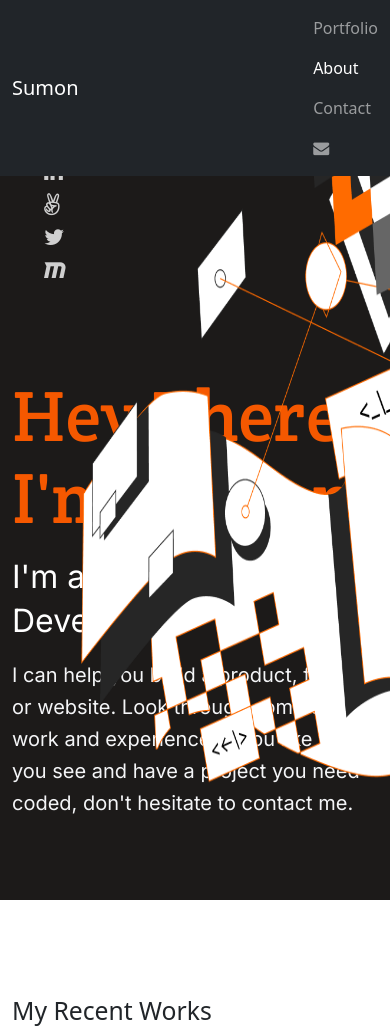
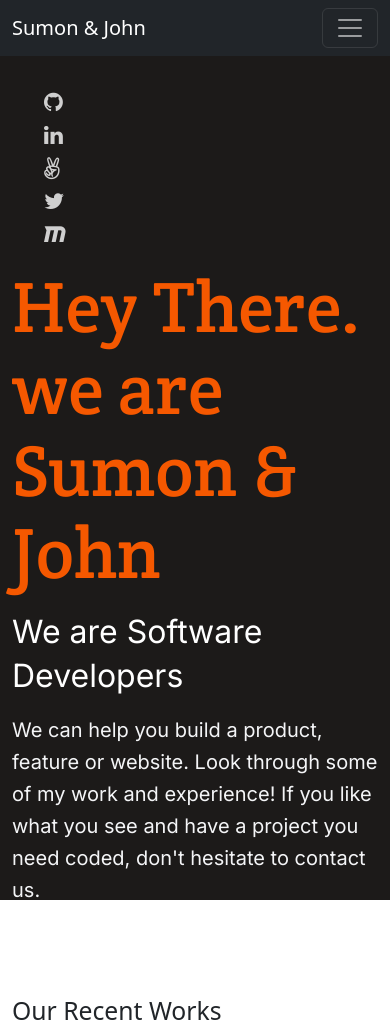
Before and after one commit to sumon766/portfolio-bootstrap, a plain HTML site: page index.html in a window 390 px wide. Shown: the top 1029 px of the page. Drawn offline with nearby package versions, Linux system fonts and the light colour scheme.

Commit message:
Menu and other fixes done

```diff
--- a/index.html
+++ b/index.html
@@ -13,8 +13,12 @@
         <!-- Navbar -->
         <nav class="navbar navbar-expand-sm bg-dark navbar-dark fixed-top">
             <div class="container">
-                <a class="navbar-brand" href="index.html">Sumon</a>
-                <ul class="navbar-nav">
+                <a class="navbar-brand" href="index.html">Sumon & John</a>
+                <button class="navbar-toggler" type="button" data-bs-toggle="collapse" data-bs-target="#collapsibleNavbar">
+                    <span class="navbar-toggler-icon"></span>
+                </button>
+                <div class="collapse navbar-collapse" id="collapsibleNavbar">
+                    <ul class="navbar-nav ms-auto">
                         <li class="nav-item">
                             <a class="nav-link active" href="#portfolio">Portfolio</a>
                         </li>
@@ -22,12 +26,13 @@
                             <a class="nav-link" href="#about">About</a>
                         </li>
                         <li class="nav-item">
-                        <a class="nav-link" href="#">Contact</a>
+                            <a class="nav-link" href="#contact">Contact</a>
                         </li>
                         <li class="nav-item">
                             <a class="nav-link" href="#"><i class="fa fa-envelope"></i></a>
                         </li>
                     </ul>
+                </div>
             </div>
         </nav>
         <!-- Navbar -->
@@ -47,10 +52,10 @@
                     </div>
                 </div>
                 <div class="col-md-5 intro">
-                    <h1>Hey There. <br> I'm Sumon</h1>
-                    <h3 class="pt-2 pb-2">I'm a Software Developer</h3>
+                    <h1>Hey There. <br> we are Sumon & John</h1>
+                    <h3 class="pt-2 pb-2">We are Software Developers</h3>
                     <p>
-                        I can help you build a product, feature or website. Look through some of my work and experience! If you like what you see and have a project you need coded, don't hesitate to contact me.
+                        We can help you build a product, feature or website. Look through some of my work and experience! If you like what you see and have a project you need coded, don't hesitate to contact us.
                     </p>
                 </div>
                 <div class="col-md-5 side-image"></div>
@@ -63,7 +68,7 @@
             <div class="container pt-5 pb-5">
                 <div class="row pt-5 pb-5">
                     <div class="col-md-3">
-                        <h2>My Recent Works</h2>
+                        <h2>Our Recent Works</h2>
                     </div>
                     <div class="col-md-9  portfolio-line"></div>
                 </div>
@@ -180,7 +185,7 @@
                             <div class="about-line mt-5"></div>
                         </div>
                     </div>
-                    <div class="row pt-5">
+                    <div class="row pt-5 pb-5">
                         <div class="col-md-3 pt-5 languages">
                             <div class="row">
                                 <div class="col-md-12 d-flex">
@@ -231,6 +236,8 @@
         </section>
         <!-- About -->
 
+
+
         <!-- Bootstrap 5 script -->
         <script src="https://cdn.jsdelivr.net/npm/bootstrap@5.3.0-alpha1/dist/js/bootstrap.bundle.min.js" integrity="sha384-w76AqPfDkMBDXo30jS1Sgez6pr3x5MlQ1ZAGC+nuZB+EYdgRZgiwxhTBTkF7CXvN" crossorigin="anonymous"></script>
         <!-- Bootstrap 5 script -->
--- a/style.css
+++ b/style.css
@@ -52,6 +52,7 @@ body {
     color: #f4f5f7;
 }
 
+@media only screen and (min-width: 768px) {
     .side-image {
         position: absolute;
         background-image: url("images/Illustration-header.png");
@@ -60,6 +61,16 @@ body {
         background-position: right top;
         height: 100%;
         right: 0%;
+    }
+
+    .about-side-image {
+        background-image: url("images/illustration-about-me.png");
+        background-repeat: no-repeat;
+        position: absolute;
+        height: 360px;
+        width: 49%;
+        background-position: right center;
+    }
 }
 
 .portfolio-line {
@@ -172,15 +183,6 @@ body {
     color: #f4f5f7;
 }
 
-.about-side-image {
-    background-image: url("images/illustration-about-me.png");
-    background-repeat: no-repeat;
-    position: absolute;
-    height: 360px;
-    width: 49%;
-    background-position: right center;
-}
-
 .about-line {
     border-top: 1px solid #fff;
 }
```
Lines whose indentation alone changed are shown as unchanged.
